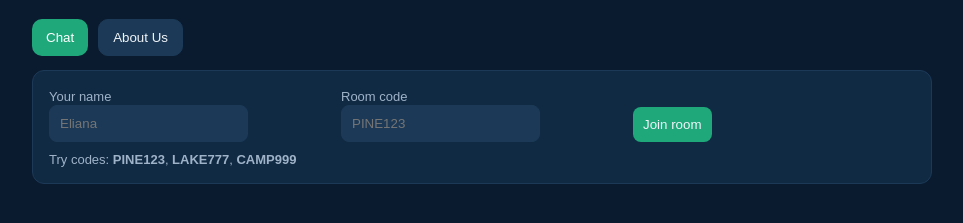
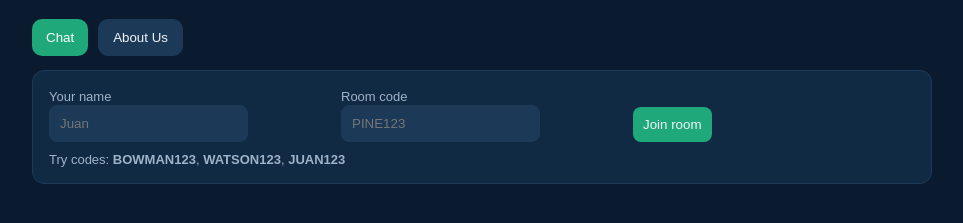
Before and after one commit to juanvafi34-alt/Campanion-2.0, a plain HTML site: page client/index.html in a window 1280 px wide. Shown: the part 73-296 px from the top of the page, without its empty margins (158-1121 px from the left). Drawn offline with nearby package versions, Linux system fonts and the light colour scheme.

Commit message:
small ahh update

```diff
--- a/client/index.html
+++ b/client/index.html
@@ -81,7 +81,7 @@
         <div class="row">
           <div>
             <label class="muted">Your name</label><br/>
-            <input id="name" type="text" placeholder="Eliana" />
+            <input id="name" type="text" placeholder="Juan" />
           </div>
           <div>
             <label class="muted">Room code</label><br/>
@@ -92,7 +92,7 @@
           </div>
         </div>
         <div class="muted" style="margin-top:10px;">
-          Try codes: <b>PINE123</b>, <b>LAKE777</b>, <b>CAMP999</b>
+          Try codes: <b>BOWMAN123</b>, <b>WATSON123</b>, <b>JUAN123</b>
         </div>
         <div id="status" class="err" style="display:none;"></div>
       </div>
```
